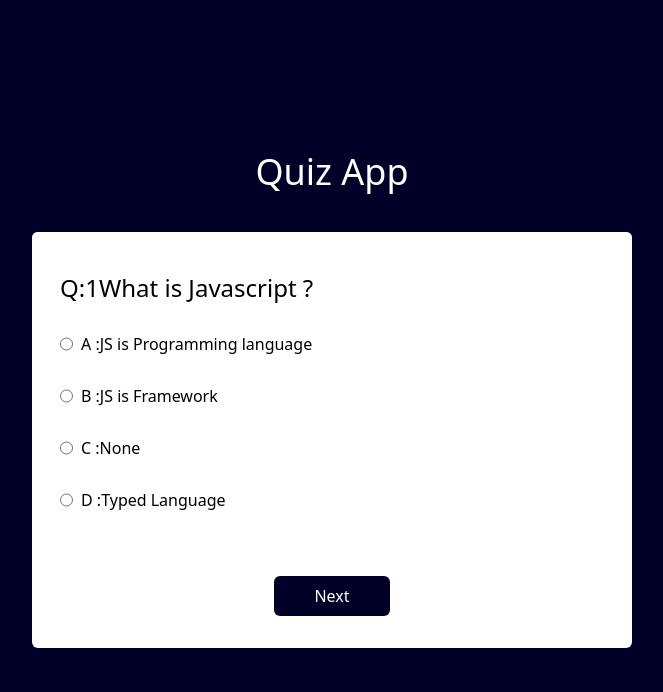
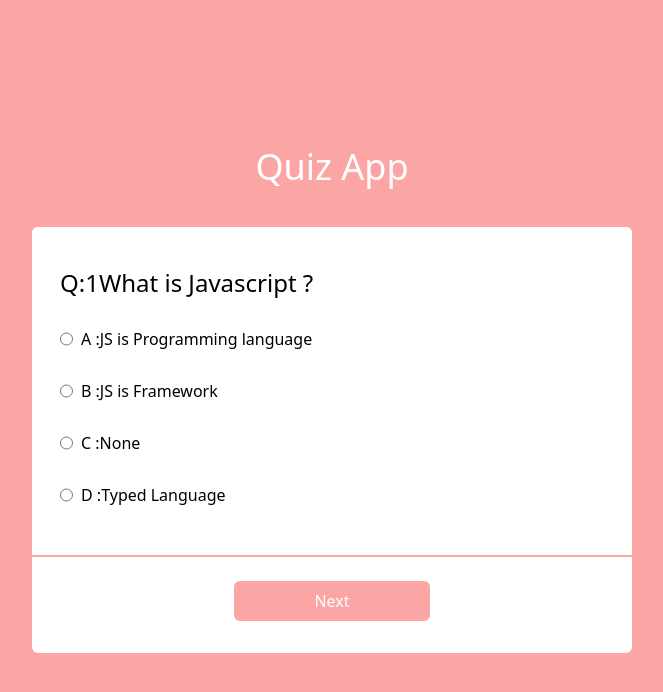
Before and after one commit to Talhamalik495/Quiz-App-React, a React (Vite) app: page / in a window 1280 px wide. Shown: the top 692 px of the page, without its empty margins (308-971 px from the left). Built offline with nearby package versions, Linux system fonts and the light colour scheme; the HTML template or start-up script is replaced by a standard one.

Commit message:
100% Work Done

```diff
--- a/src/components/Quiz.jsx
+++ b/src/components/Quiz.jsx
@@ -16,7 +16,7 @@ function Quiz() {
       let nextbtn = document.querySelector(".nextbtn");
       quizend.innerText = "";
       select.innerHTML = `Youre Score${score}/5`;
-      nextbtn.innerHTML = "Try again";
+      nextbtn.innerHTML = "reset";
       nextbtn.classList.add("reset");
       let reset = document.querySelector(".reset");
       reset.addEventListener("click", () => {
@@ -39,11 +39,11 @@ function Quiz() {
   };
 
   return (
-    <div className="w-full h-screen flex flex-col items-center justify-center gap-10 bg-[rgb(0,0,41)] text-white">
+    <div className="w-full h-screen flex flex-col items-center justify-center gap-10 bg-red-300 text-white">
       <div className="w-full flex justify-center">
         <h1 className="text-4xl">Quiz App</h1>
       </div>
-      <div className="min-h-50 flex   flex-col justify-center items-center   w-[600px] bg-white text-black rounded-md   gap-2">
+      <div className=" flex   flex-col justify-center items-center   w-[600px] bg-white text-black rounded-md   gap-2">
         <div className="max-h-70 flex  px-7 flex-col w-[600px] bg-white text-black rounded-md  py-10  gap-7 quizend">
           <div>
             <h1 className="text-2xl">
@@ -97,10 +97,11 @@ function Quiz() {
             <label htmlFor="four">D :{data[index].d}</label>
           </div>
         </div>
+        <div className="w-full min-h-0.5 bg-red-300"></div>
         <div className=" w-44 h-20 flex flex-col justify-center items-center gap-2">
           <button
             onClick={next}
-            className="px-10 h-10 bg-[rgb(0,0,41)] text-white rounded-md  nextbtn"
+            className="px-20 h-10 bg-red-300 text-white rounded-md  nextbtn"
           >
             Next
           </button>
```
